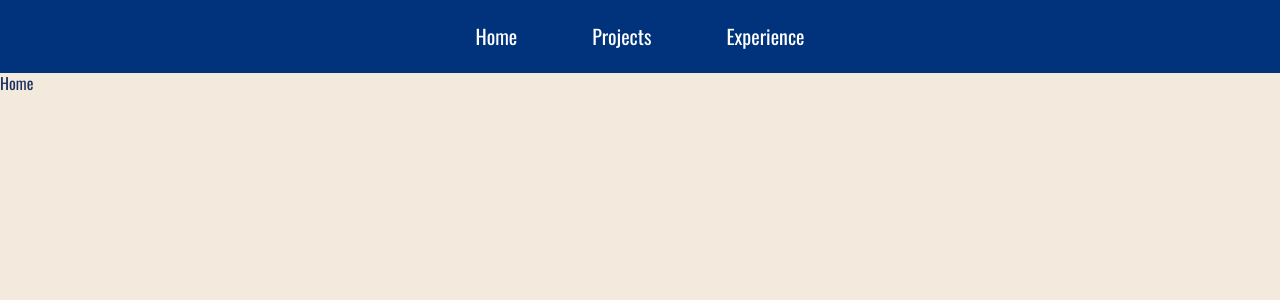
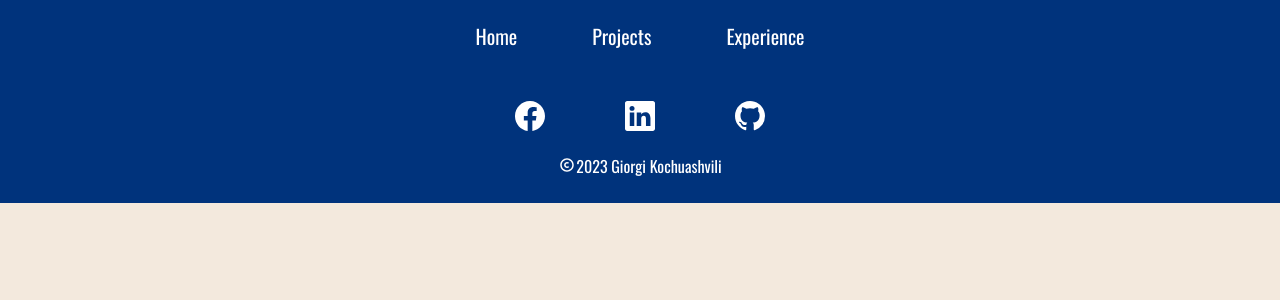
Before and after one commit to giorgio324/portfolio-website, a React (Create React App) app: page / in a window 1280 px wide. Shown: the top 300 px of the page. Built offline with nearby package versions, Linux system fonts and the light colour scheme.

Commit message:
added footer

```diff
--- /dev/null
+++ b/src/components/Footer/index.jsx
@@ -0,0 +1,48 @@
+import './styles.css';
+import { CgCopyright } from 'react-icons/cg';
+import { BsGithub, BsLinkedin, BsFacebook } from 'react-icons/bs';
+const Footer = () => {
+  const currentYear = new Date().getFullYear();
+  return (
+    <div className='footer-container'>
+      <footer className='footer'>
+        <div className='footer-icons-container'>
+          <a
+            href='https://www.facebook.com/giorgi.kochuashvili.779'
+            target='_blank'
+            rel='noopener noreferrer'
+            className='icon fb'
+          >
+            <BsFacebook />
+          </a>
+          <a
+            href='https://www.linkedin.com/in/giorgi-kochuashvili-511069259/'
+            target='_blank'
+            rel='noopener noreferrer'
+            className='icon li'
+          >
+            <BsLinkedin />
+          </a>
+          <a
+            href='https://github.com/giorgio324?tab=repositories'
+            target='_blank'
+            rel='noopener noreferrer'
+            className='icon git'
+          >
+            <BsGithub />
+          </a>
+        </div>
+        <div className='footer-copyright-container'>
+          <span>
+            <i className='copy'>
+              <CgCopyright />
+            </i>
+          </span>
+          <p>{currentYear} Giorgi Kochuashvili</p>
+        </div>
+      </footer>
+    </div>
+  );
+};
+
+export default Footer;
--- /dev/null
+++ b/src/components/Footer/styles.css
@@ -0,0 +1,72 @@
+.footer-container {
+ height: 110px;
+ background: var(--clr-primary);
+ display: flex;
+ flex-direction: column;
+ justify-content: center;
+ align-items: center;
+}
+
+.footer {
+ display: flex;
+ flex-direction: column;
+ justify-content: center;
+ align-items: center;
+}
+
+.footer-icons-container {
+ display: flex;
+ gap: 35px;
+}
+
+.footer-copyright-container {
+ color: white;
+ display: flex;
+ align-items: center;
+ justify-content: center;
+ padding-top: 10px;
+}
+
+.copy {
+ font-size: 18px;
+}
+
+.icon {
+ color: white;
+ font-size: 30px;
+ cursor: pointer;
+}
+
+@media screen and (min-width:620px) {
+ .footer-container {
+  height: 120px;
+
+ }
+
+ .footer-icons-container {
+  display: flex;
+  gap: 60px;
+ }
+}
+
+@media screen and (min-width:920px) {
+ .footer-container {
+  height: 130px;
+
+ }
+
+ .footer-copyright-container {
+
+  padding-top: 15px;
+ }
+
+ .footer-icons-container {
+  display: flex;
+  gap: 80px;
+ }
+
+ .footer-copyright-container {
+
+  padding-top: 18px;
+ }
+}
--- a/src/components/Navbar/index.jsx
+++ b/src/components/Navbar/index.jsx
@@ -1,9 +1,15 @@
 import React, { useState, useEffect } from 'react';
-import { Link } from 'react-router-dom';
+import { Link, useLocation } from 'react-router-dom';
 import './styles.css';
 import { GiHamburgerMenu } from 'react-icons/gi';
 const Navbar = () => {
   const [isNavOpen, setIsNavOpen] = useState(false);
+  const pageLocation = useLocation();
+
+  // when page changes i want to close mobile navigation
+  useEffect(() => {
+    setIsNavOpen(false);
+  }, [pageLocation]);
 
   // this adds nav-open when nav opens so overflow content will not be shown
   useEffect(() => {
--- a/src/layouts/MainLayout/index.jsx
+++ b/src/layouts/MainLayout/index.jsx
@@ -1,5 +1,6 @@
 import React from 'react';
 import Navbar from '../../components/Navbar';
+import Footer from '../../components/Footer';
 import { Outlet } from 'react-router-dom';
 const MainLayout = () => {
   return (
@@ -8,6 +9,7 @@ const MainLayout = () => {
       <main>
         <Outlet />
       </main>
+      <Footer />
     </div>
   );
 };
--- a/src/pages/Home.jsx
+++ b/src/pages/Home.jsx
@@ -1,7 +1,12 @@
 import React from 'react';
-
+import './Home.css';
 const Home = () => {
-  return <div>Home</div>;
+  return (
+    <div className='home-main-container'>
+      <div className='main-title'></div>
+      <div className='about-me-container'></div>
+    </div>
+  );
 };
 
 export default Home;
```
Also changed, not shown: src/pages/Home.css (added).
